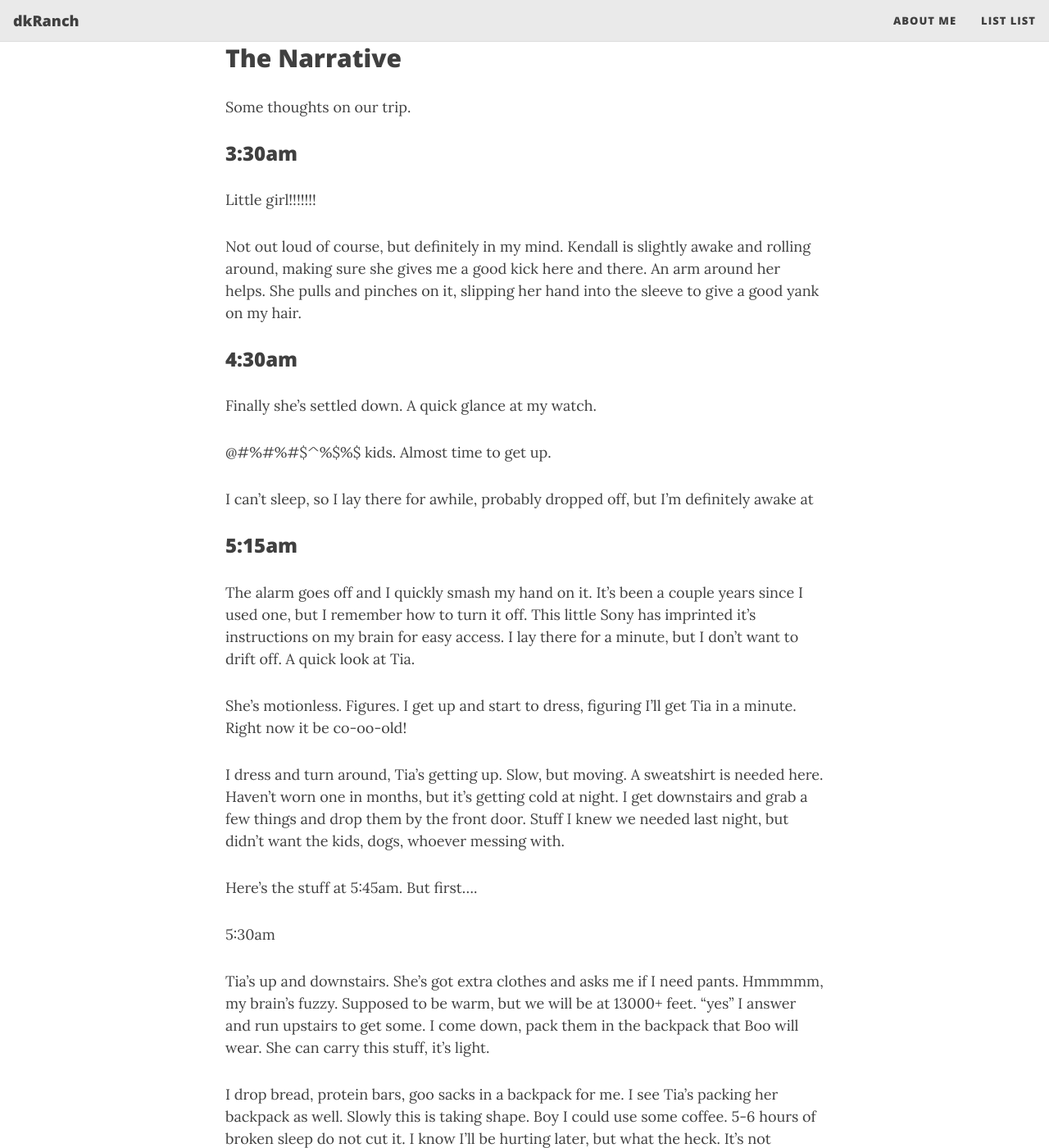
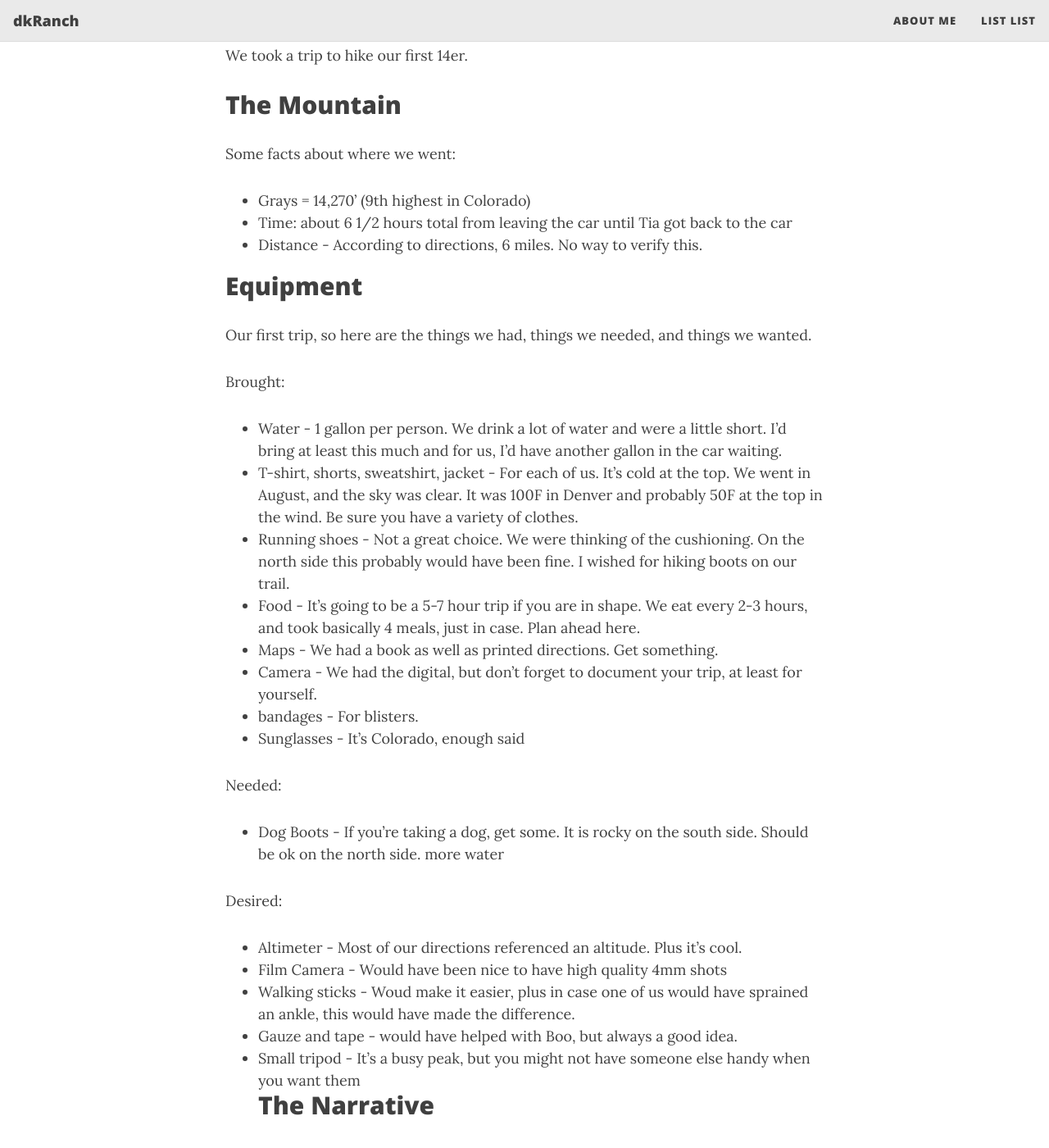
Before and after one commit to dkranch/www, a Jekyll site: the page built from _posts/2001-08-12-grays.md, in a window 1280 px wide and 1400 px high, scrolled down 524 px. Shown: the whole window at 82% size. Built offline with Jekyll 4.4.1, drawn with Linux system fonts in a browser that asks for light colours; nearby versions of some CDN libraries; some of the changed text lies outside the part shown.

Commit message:
grays update

```diff
--- a/_posts/2001-08-12-grays.md
+++ b/_posts/2001-08-12-grays.md
@@ -5,7 +5,43 @@ subtitle: Our first 14er
 cover-img: /assets/img/grays/image024.jpg
 tags: [hike, colorado, dogs]
 ---
+We took a trip to hike our first 14er.
 
+## The Mountain
+
+Some facts about where we went:
+
+- Grays = 14,270' (9th highest in Colorado)
+- Time: about 6 1/2 hours total from leaving the car until Tia got back to the car
+- Distance - According to directions, 6 miles. No way to verify this.
+
+## Equipment
+
+Our first trip, so here are the things we had, things we needed, and things we wanted.
+
+Brought:
+
+- Water - 1 gallon per person. We drink a lot of water and were a little short. I'd bring at least this much and for us, I'd have another gallon in the car waiting.
+- T-shirt, shorts, sweatshirt, jacket - For each of us. It's cold at the top. We went in August, and the sky was clear. It was 100F in Denver and probably 50F at the top in the wind. Be sure you have a variety of clothes.
+- Running shoes - Not a great choice. We were thinking of the cushioning. On the north side this probably would have been fine. I wished for hiking boots on our trail.
+- Food - It's going to be a 5-7 hour trip if you are in shape. We eat every 2-3 hours, and took basically 4 meals, just in case. Plan ahead here.
+- Maps - We had a book as well as printed directions. Get something.
+- Camera - We had the digital, but don't forget to document your trip, at least for yourself.
+- bandages - For blisters.
+- Sunglasses - It's Colorado, enough said
+
+Needed:
+
+- Dog Boots - If you're taking a dog, get some. It is rocky on the south side. Should be ok on the north side.
+more water
+
+Desired:
+
+- Altimeter - Most of our directions referenced an altitude. Plus it's cool.
+- Film Camera - Would have been nice to have high quality 4mm shots
+- Walking sticks - Woud make it easier, plus in case one of us would have sprained an ankle, this would have made the difference.
+- Gauze and tape - would have helped with Boo, but always a good idea.
+- Small tripod - It's a busy peak, but you might not have someone else handy when you want them
 ## The Narrative
 
 Some thoughts on our trip.
@@ -32,19 +68,22 @@ She's motionless. Figures. I get up and start to dress, figuring I'll get Tia in
 
 I dress and turn around, Tia's getting up. Slow, but moving. A sweatshirt is needed here. Haven't worn one in months, but it's getting cold at night. I get downstairs and grab a few things and drop them by the front door. Stuff I knew we needed last night, but didn't want the kids, dogs, whoever messing with.
 
-Here's the stuff at 5:45am. But first....
+But first....
 
-5:30am
+### 5:30am
 
 Tia's up and downstairs. She's got extra clothes and asks me if I need pants. Hmmmmm, my brain's fuzzy. Supposed to be warm, but we will be at 13000+ feet. "yes" I answer and run upstairs to get some. I come down, pack them in the backpack that Boo will wear. She can carry this stuff, it's light.
 
 I drop bread, protein bars, goo sacks in a backpack for me. I see Tia's packing her backpack as well. Slowly this is taking shape. Boy I could use some coffee. 5-6 hours of broken sleep do not cut it. I know I'll be hurting later, but what the heck. It's not everyday we go climb (hike) a mountain. It's getting exciting!!!! Whoops, can't forget Boo's bowl. She's going to need water as much as us.
 
-5:45am
+### 5:45am
 
 Like clockwork Lia arrives. She's our nanny and agreed to come early to watch the kids. We're running up and down getting everything ready. Eventually we realize Tia grabbed me pants already, but screw it, we go. Boo's jumping around, ready to bark if we take our hands off her. She's excited and can see a leash. Freak! We try to keep her quiet, hoping the kids won't wake up. A few quick words for Lia so she's ready for the day and ...
 
-6:02am
+Here's the stuff at 5:45am.
+
+![Equipment](/assets/img/grays/image001.jpg)
+### 6:02am
 
 We're off.
 
@@ -53,7 +92,7 @@ to the gas station of course. Coffee is needed. "Need gas?" What's gas? I wonder
 
 We get gas, coffee and two gallons of water. We'll each carry one.
 
-8:10am
+### 8:10am
 
 Getting close. We're getting excited as we get closer. On the way the directions weren't that clear and we passed the dirt road turnoff and ended up in the town (town?) of Montezuma. Not sure it's a town, more like a block of old houses, but it has a sign, so I guess it's a town. We turn around, find the turnoff and bounce, literally bounce, down an old dirt road.
 
@@ -65,9 +104,12 @@ Plus I have no money. Maybe my allowance will be reduced next week?
 
 We get everyone loaded with their backpacks. I had to put my sweatshirt back on. It is COLD!!!!! Of course, we're in a valley between two moutain ranges. The sun hasn't gotten high enough so we're in shade. And I'm hungry. I want to eat, but Tia wants to get into the sun (which we can see up the road further where the valley widens. But I'm hungry!!!
 
+![Equipment](/assets/img/grays/image003.jpg)
+
 We forgot film for the film camera (we have the digital). Note to self: use the checklist.
 
-8:45am
+### 8:45am
+
 So we hike for a 1/2 mile of so until we get into the sunshine. We stop ten feet past the shade line and I open our stash. Mmmmmmm, crushed wheat bread and a warm chicken breast. At least there's a tiny smattering of BBQ sauce that didn't get shaken off the breast. I use my bread tongs (Tia coined that term) to scoop up my sandwich and avoid getting my hands dirty. A hike in the back woods of Colorado and I'm trying to keep my hands clean. Well, I didn't bring wet wipes, so what should I do?
 
 I finish eating, drinking some water and we're off. We were feeling some tightness in our heads, so we took some Orudis (like Motrin) to ward off any altitude sickness. Boo got one as well. She wasn't thrilled, but after Tia crammed the pill down her throat, she swallowed it without incident.
@@ -75,11 +117,13 @@ We're hiking and the directions keep mentioning turns and altitudes, like at 12,
 
 Another note to self: get an altimeter.
 
-9:30am
+### 9:30am
 
 After an hour and a mile or so, we get to a place and stop. It's a good view from here, so Tia wants to take a picture of all of us. I assume Boo's included since she can't hold the camera anyways. I'm looking around, but there's no one to help. As a matter of fact, other than the guy we bounced by on the road who was coming out of his tent a couple miles ago, we haven't seen anyone.
 
 Luckily technology comes to the rescue. The camera has a timer, so we prop it on some rocks and try a couple pictures. I think this one to the side is the best one.
+
+![Equipment](/assets/img/grays/image009.jpg)
 
 Another note to self: bring a small tripod for good pictures.
 
@@ -92,18 +136,19 @@ At least for the first ten steps. Then my heart starts going again. I'm not a wi
 
 The funniest part about this is that as we near the top of each little hill or ridge, Tia will inform me "it get's easier after this". And it does for about 30 or 40 ft. After a couple rounds of this I'm not falling for it anymore.
 
-10:00am
+### 10:00am
 
 I take a break for some Goo and Tia takes some pictures. It is beautiful up here.
 
-
-
+![A break for Good](/assets/img/grays/image013.jpg)
 
 Off to the southwest, slightly to our left, there's a pretty tall peak. I'm pretty sure Gray's is the one to the right, but of course there's no signs up here. We'll assume it's to the right. It looks taller.
 
+![A break for Good](/assets/img/grays/image016.jpg)
+
 We finally get to the base of the last push. I'm assuming this is the 13,100ft mark in our directions. However from here it's a rock pile. A really, really big rock pile. Not looking fun.
 
-10:30am
+### 10:30am
 
 We start up and 15 minutes later we're struggling and moving on our hands and feet again. I'm amazed Boo is keeping up. I'd think these little rocks would be hurting her feet. They're not hurting mine, but I've got shoes.
 
@@ -115,16 +160,19 @@ At least until I look up. Then I'm not very far. After another 15 minutes, I see
 
 It's nasty on these rocks. Some are 1 foot or more in diameter, but many are pebble sized. Which means they're not stuck in the mountain and shift under your feet. Not much fun.
 
-11:00am
+### 11:00am
 
 Nearly 3 hours and we're well below the summit. But we see someone on top. Finally! Our first person. We keep pressing and reach a ridgeline. Now we're cooking. It's more time that we thought, but there's a trail up here and we follow it. It's not much more than a worn spot, not even consistent in places and I'm amazed at the human brain's ability to discern the trail.
 
-11:45am
+### 11:45am
 
 The top!!!! We finally get there and it is worth it!!!!! We stopped on the top and ate some sandwiches. Boo defended us successfully against a lab trying to come smell us. Or maybe beg for sandwiches. I'm sure she would have defended us better if Tia hadn't been holding her. After not seeing anyone for 3 hours, all of a sudden there's a dozen or so people up here and a few dogs. They came from the easy, north side. Hmmmm I think we missed something.
 
+![Water at the top](/assets/img/grays/image023.jpg)
 
 We had someone take a couple pictures for us, and then Tia and Boo wanted one. We couldn't get Boo to jump up, she must have been tired. That didn't stop Tia from lifting her.
+
+![A break for Good](/assets/img/grays/image024.jpg)
 
 Not much of a break, but we want to get back. After a 1/2 hour and a short, 10 minute, half hearted attempt at Torrey's we decide to save that for another day. We head back down our cliff.
 
@@ -132,7 +180,7 @@ I walk ahead a little and try to find an easy path down. There isn't one.
 
 So we start scrambling down. It's easy on the lungs, but hard on the ankles. Especially mine. The right one starts to hurt. My knee takes some strain as well. It's slow going and a little hairy in places. Not really any grass anywhere, it's all rocks downhill. We're trying for the easy route, but there really isn't one.
 
-1:00pm
+### 1:00pm
 
 We're mostly down from the rockpile, but a long way from the car. We press one, moving through the rocky grass, trying to avoid holes. I'm just praying neither of us sprains an ankle. That would suck!
 
@@ -140,7 +188,7 @@ New note to self: Bring a walking stick, just in case.
 
 I stop a couple times and bandage some growing blisters. Eventually we see Boo limping and check her out. Her paws are bleeding a little, but we have no choice. We keep going.
 
-2:15pm
+### 2:15pm
 
 Finally, we're down to the road. Not that it's much better, but at least it's fairly flat. Boo is really limping at this point, so we stop to check her out. Not good. Her pads are pretty shredded and she collapses onto the ground, glad we stopped. I give up my T-shirt and we tear it into strips and bandage her feet. Since both her and I are moving slow, Tia decides to run ahead and get the car. I finish Boo up and we start going. At first it's a struggle to get her going. She's got no inclination to move. Finally we go about 10 feet, one bandage off. Another 10 feet and a second.
 
@@ -154,12 +202,12 @@ Slowly.
 
 Really slowly, in fact, I'm guessing she's moving at about 5mph. Every so often the car disappears around a bend and it's a lllloooooonnnnnggggg time to reappear.
 
-2:55pm
+### 2:55pm
 
 Finally Tia get's up to us. I've watched my Trooper bounce and bend across this road and it wasn't pretty. I lift Boo in and we start back. Tia somehow manages to make a 5 point U-ey on the edge of this hill and we slowly bounce back. I cringe everytime we scrape bottom or go over a pothole. After 20 minutes, we've covered the 5 miles to the road and we head back.
 
-Exhausted
+Exhausted.
 
-Triumphant
+Triumphant.
 
 Ready to suck down a big diet coke and burger from that Wendy's right over there.
```
